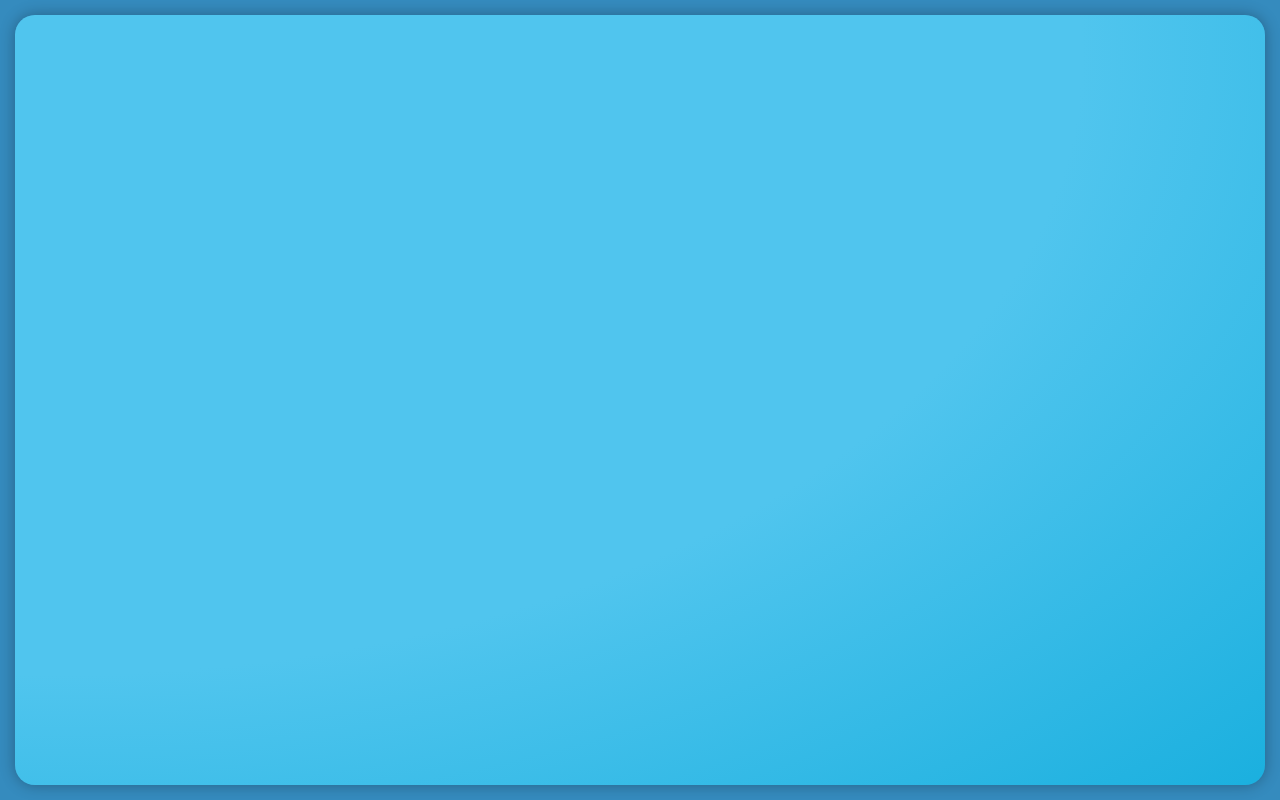
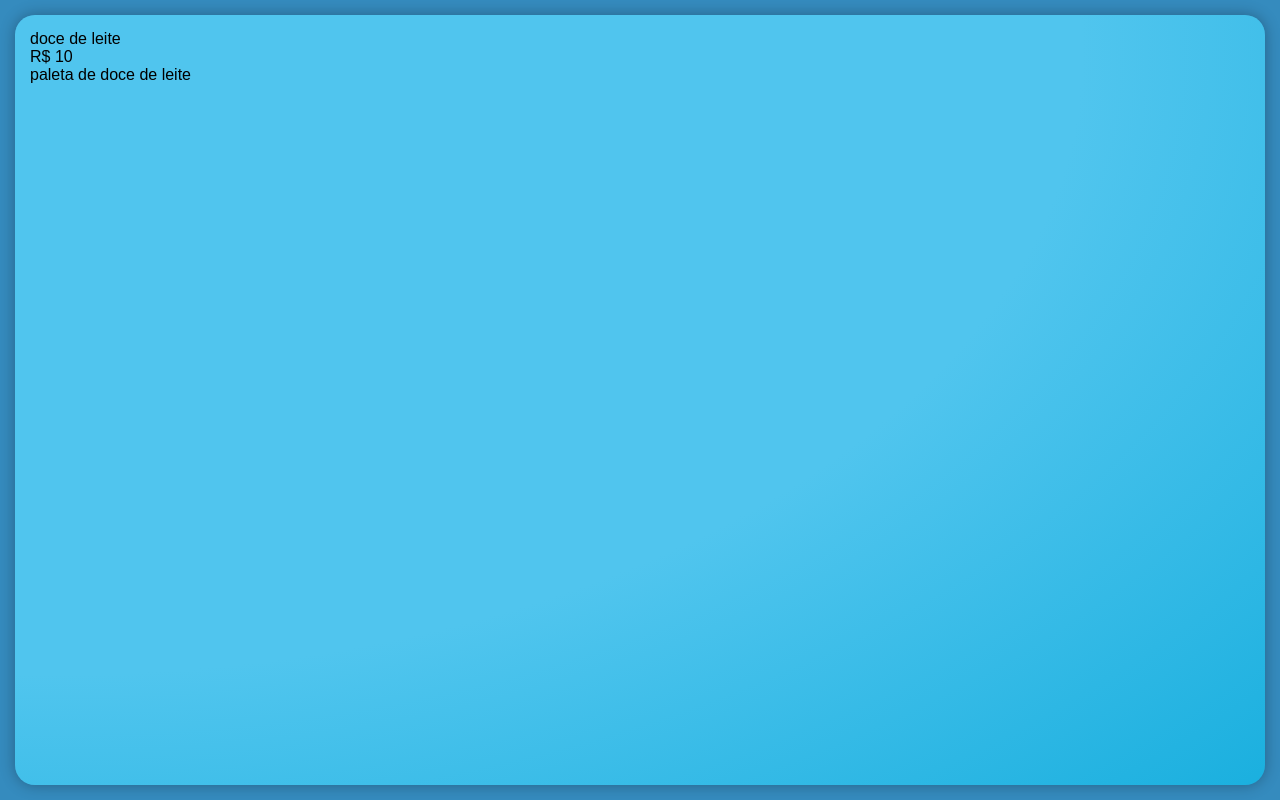
Before and after one commit to bruce-69/cardapio-, a React (Create React App) app in the folder cardapio-el-geladon/: page / in a window 1280 px wide. Built offline with nearby package versions, Linux system fonts and the light colour scheme.

Commit message:
comiti is live

```diff
--- a/cardapio-el-geladon/src/components/PaletaLista.jsx
+++ b/cardapio-el-geladon/src/components/PaletaLista.jsx
@@ -4,10 +4,10 @@ function PaletaLista() {
   return <div className PaletaListaItem>
       <div className="PaletaListaItem">
           <div>
-          <div></div>
-          <div></div>
-          <div></div>
-          <div></div>
+          <div className="PaletaLista__titulo">doce de leite</div>
+          <div className="PaletaLista__preco">R$ 10</div>
+          <div className="PaletaLista__descricao">paleta de doce de leite</div>
+          <div className="PaletaLista__"></div>
           </div>
       </div>
   </div>;
```
